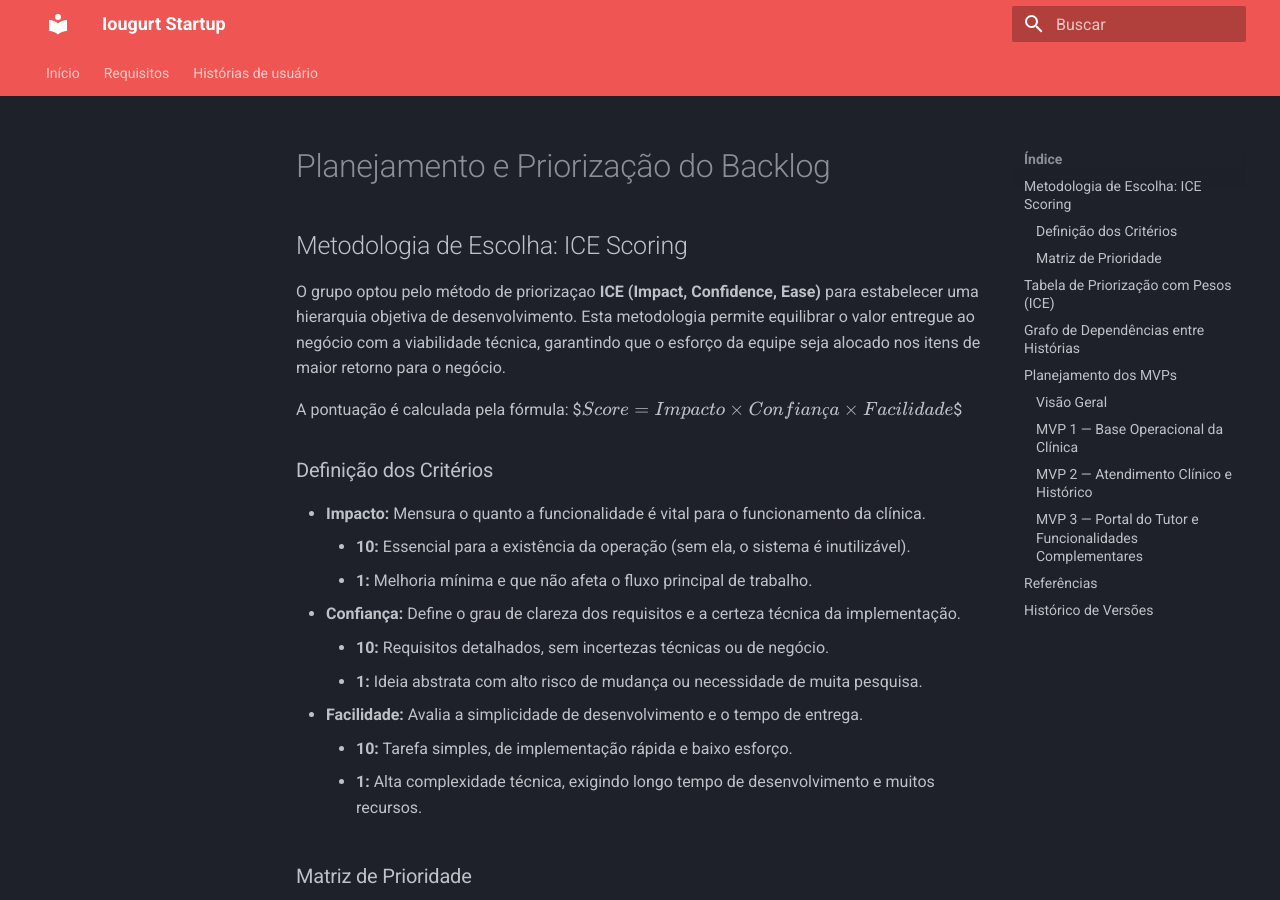
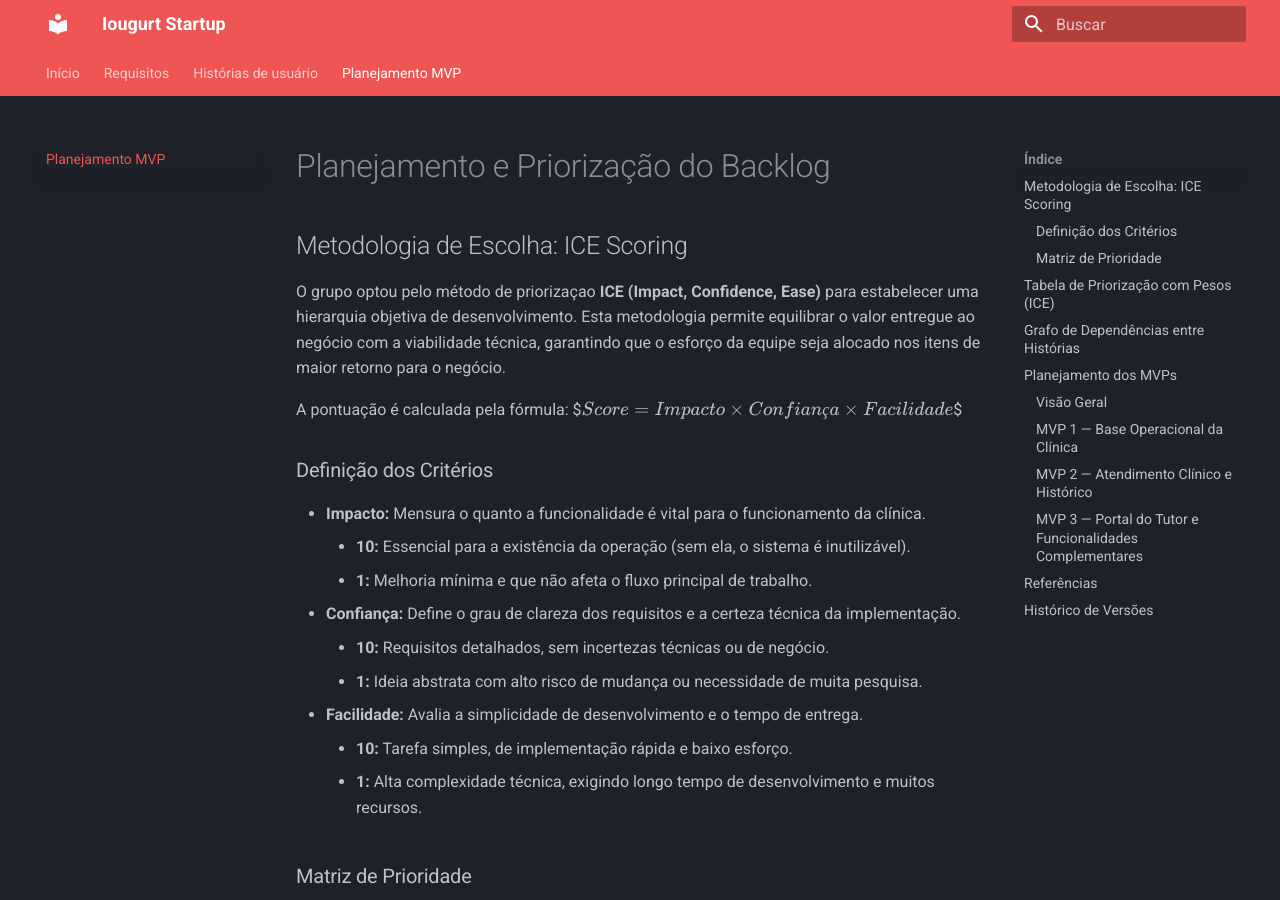
Before and after one commit to iogurt-startup/documentation, an MkDocs documentation site: the page built from docs/mvp.md, in a window 1280 px wide and 900 px high. Built offline with MkDocs 1.6.1 and Material for MkDocs 9.7.7, drawn with Linux system fonts in a browser that asks for light colours.

Commit message:
fix: correçao da nav

```diff
--- a/mkdocs.yml
+++ b/mkdocs.yml
@@ -27,3 +27,4 @@ nav:
     - Início: index.md
     - Requisitos: requirements.md
     - Histórias de usuário: us_stories.md
+    - Planejamento MVP: mvp.md
```
Also changed, not shown: 1 other file.
